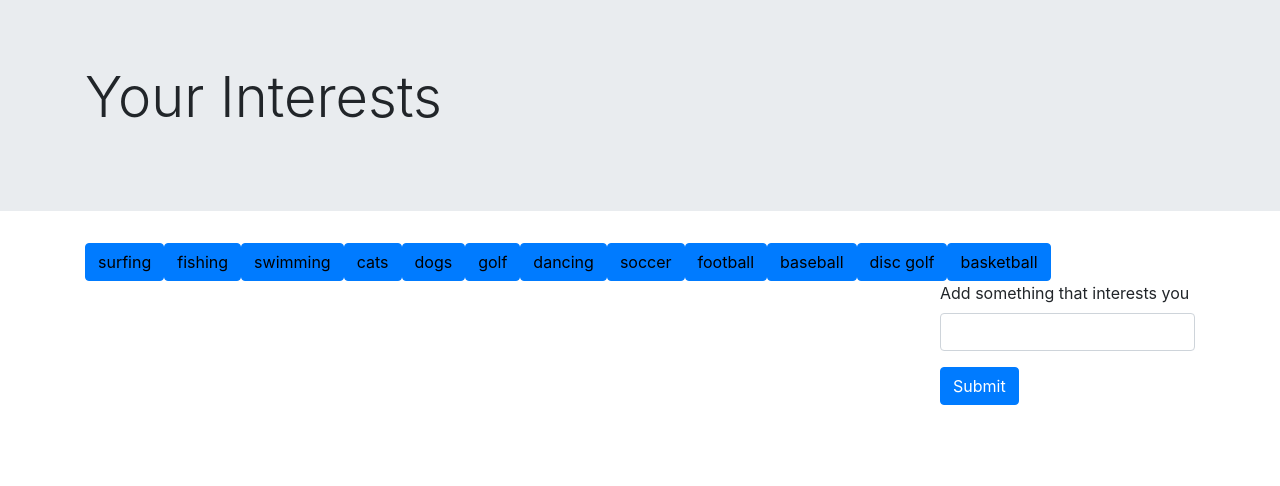
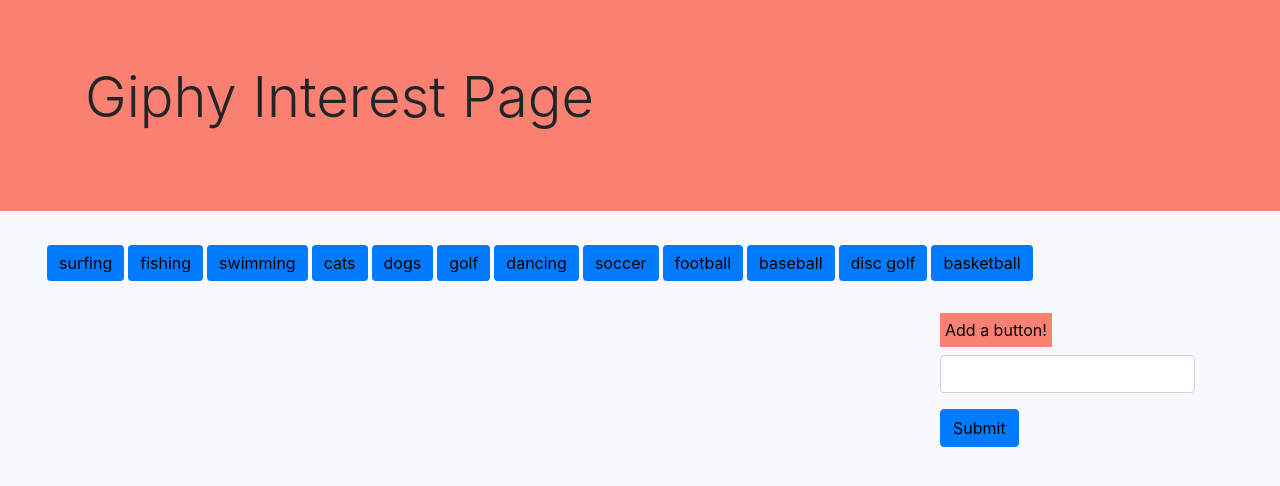
Before and after one commit to Connor2121/MyGiphy, a plain HTML site: page index.html in a window 1280 px wide. Drawn offline with nearby package versions, Linux system fonts and the light colour scheme.

Commit message:
added styles to the page

```diff
--- a/assets/css/style.css
+++ b/assets/css/style.css
@@ -1,3 +1,30 @@
 .myInterests {
     color: black;
 }
+
+#giphyButtons {
+    margin: 30px;
+}
+
+.myInterests {
+    border: 5px;
+    margin: 2px;
+}
+
+.jumbotron {
+    background-color: salmon;
+}
+
+body {
+    background-color: ghostwhite;
+}
+
+#newGiphySubmit {
+    color: black;
+}
+
+#labelBox {
+    color: black;
+    background-color: salmon;
+    padding: 5px;
+}
--- a/index.html
+++ b/index.html
@@ -11,7 +11,7 @@
 <body>
     <div class="jumbotron jumbotron-fluid">
         <div class="container">
-            <h1 class="display-4">Your Interests</h1>
+            <h1 class="display-4">Giphy Interest Page</h1>
             <p class="lead"></p>
         </div>
     </div>
@@ -32,7 +32,7 @@
             <div class="col-md-3 col-md-3">
                 <form>
                     <div class="form-group">
-                        <label for="addHobby">Add something that interests you</label>
+                        <label id="labelBox" for="addHobby">Add a button!</label>
                         <input  type="text" class="form-control" id="newGiphy">
                     </div>
 
```
